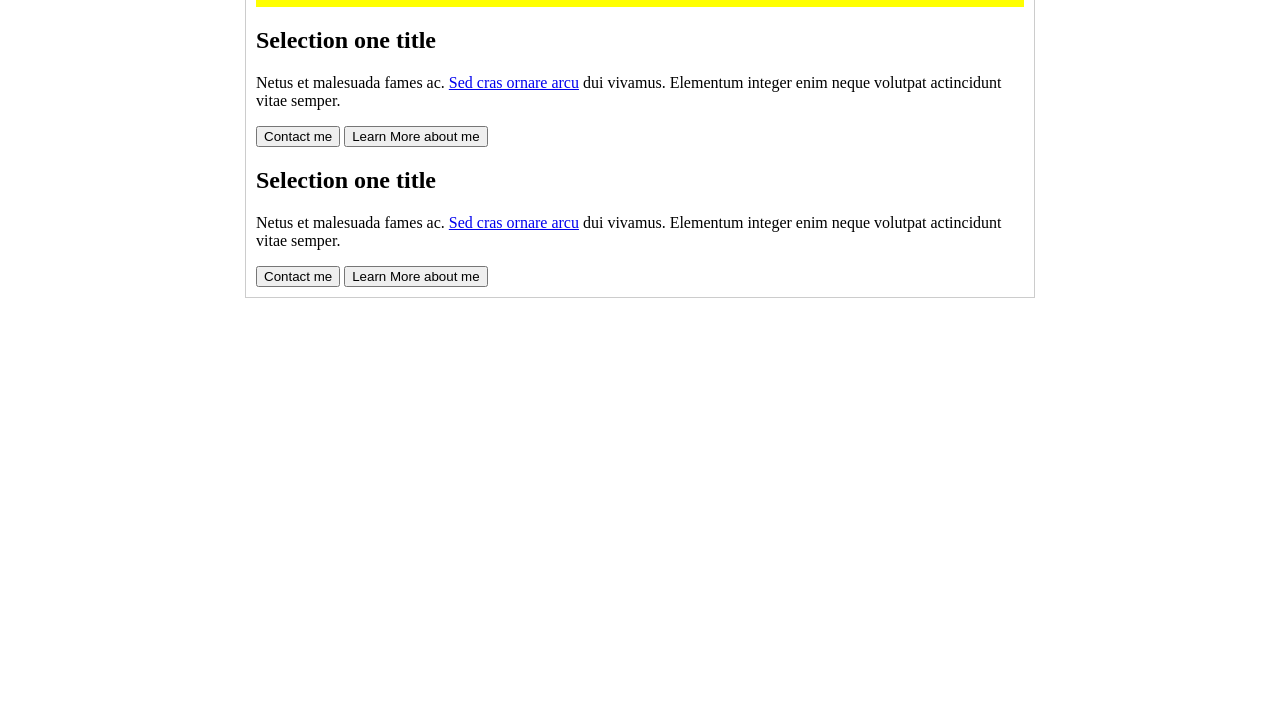
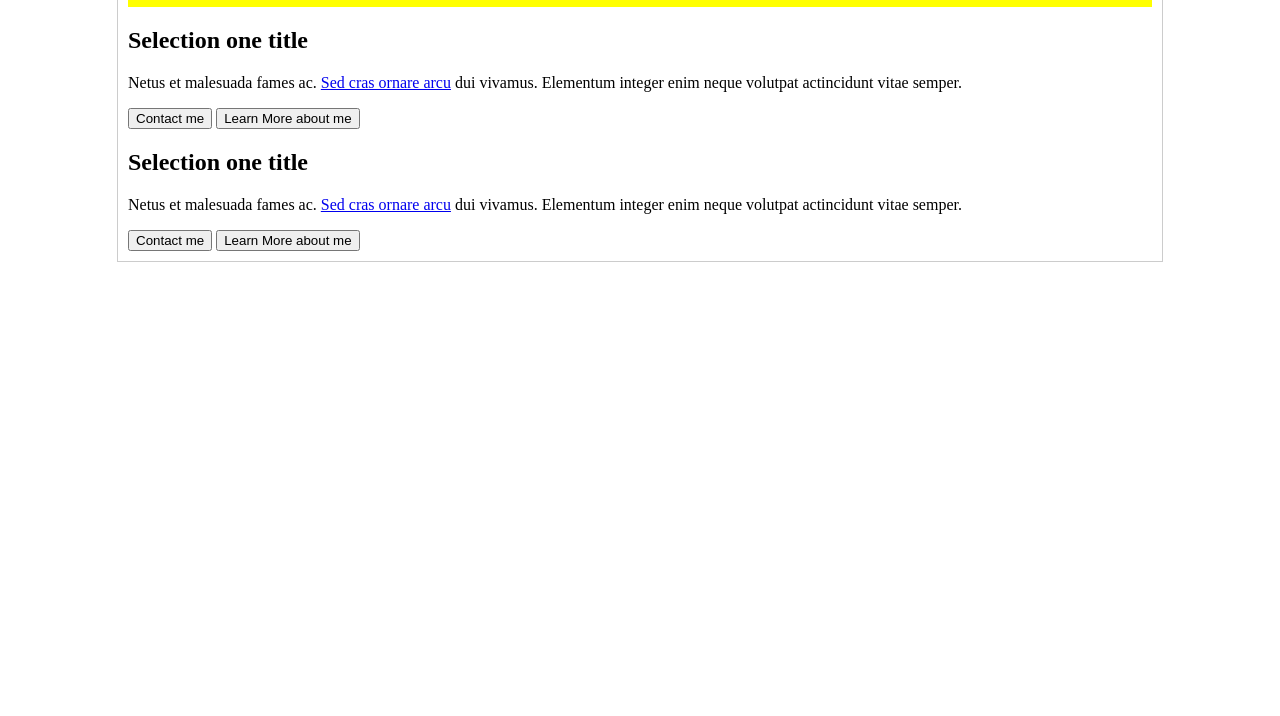
Before and after one commit to charmming/flexDev, a plain HTML site: page index.html in a window 1280 px wide. Shown: the part 84-800 px from the top of the page. Drawn offline with nearby package versions, Linux system fonts and the light colour scheme; files that its build step writes are made by us from their sources.

```diff
--- a/less/styles.less
+++ b/less/styles.less
@@ -2,7 +2,7 @@
 @background-color: #f3f3f3;
 @primary-color: yellow;
 @secondary-color: black;
-@width: 60%;
+@width: 80%;
 
 .page {
     text-decoration: none;
```
